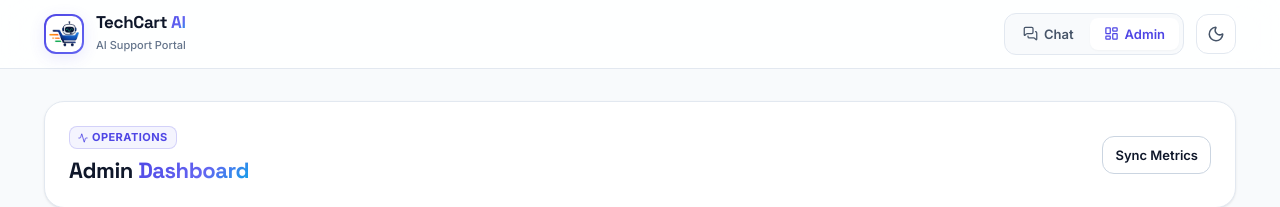
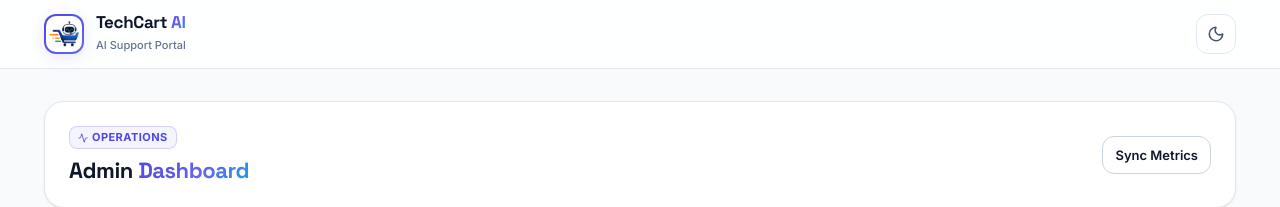
Before and after one commit to parvpatel20/electronics_customer_support_agent, a React (Vite) app in the folder frontend/: page /admin in a window 1280 px wide. Shown: the top 207 px of the page. Built offline with nearby package versions, Linux system fonts and the light colour scheme.

Commit message:
feat: isolate admin panel to /admin route and hide global navigation tabs for normal users

```diff
--- a/frontend/src/App.jsx
+++ b/frontend/src/App.jsx
@@ -1,6 +1,6 @@
 import { useState } from 'react';
 import { Routes, Route, Navigate, useNavigate, useLocation } from 'react-router-dom';
-import { MessagesSquare, LayoutDashboard, LogOut, Sun, Moon, Sparkles } from 'lucide-react';
+import { LogOut, Sun, Moon, Sparkles } from 'lucide-react';
 import logo from './assets/techcart-logo.png';
 import CustomerChat from './pages/CustomerChat.jsx';
 import AdminDashboard from './pages/AdminDashboard.jsx';
@@ -112,27 +112,7 @@ export default function App() {
                 </div>
               )}
 
-              {/* Page toggle */}
-              <div className="nav-toggle" role="tablist" aria-label="Switch view">
-                <button
-                  role="tab"
-                  aria-selected={isChat}
-                  className={isChat ? 'active' : ''}
-                  onClick={() => navigate(customer ? '/chat' : '/')}
-                >
-                  <MessagesSquare size={15} />
-                  <span className="hidden sm:inline">Chat</span>
-                </button>
-                <button
-                  role="tab"
-                  aria-selected={isAdmin}
-                  className={isAdmin ? 'active' : ''}
-                  onClick={() => navigate('/admin')}
-                >
-                  <LayoutDashboard size={15} />
-                  <span className="hidden sm:inline">Admin</span>
-                </button>
-              </div>
+
 
               <button
                 className="btn-icon"
```
